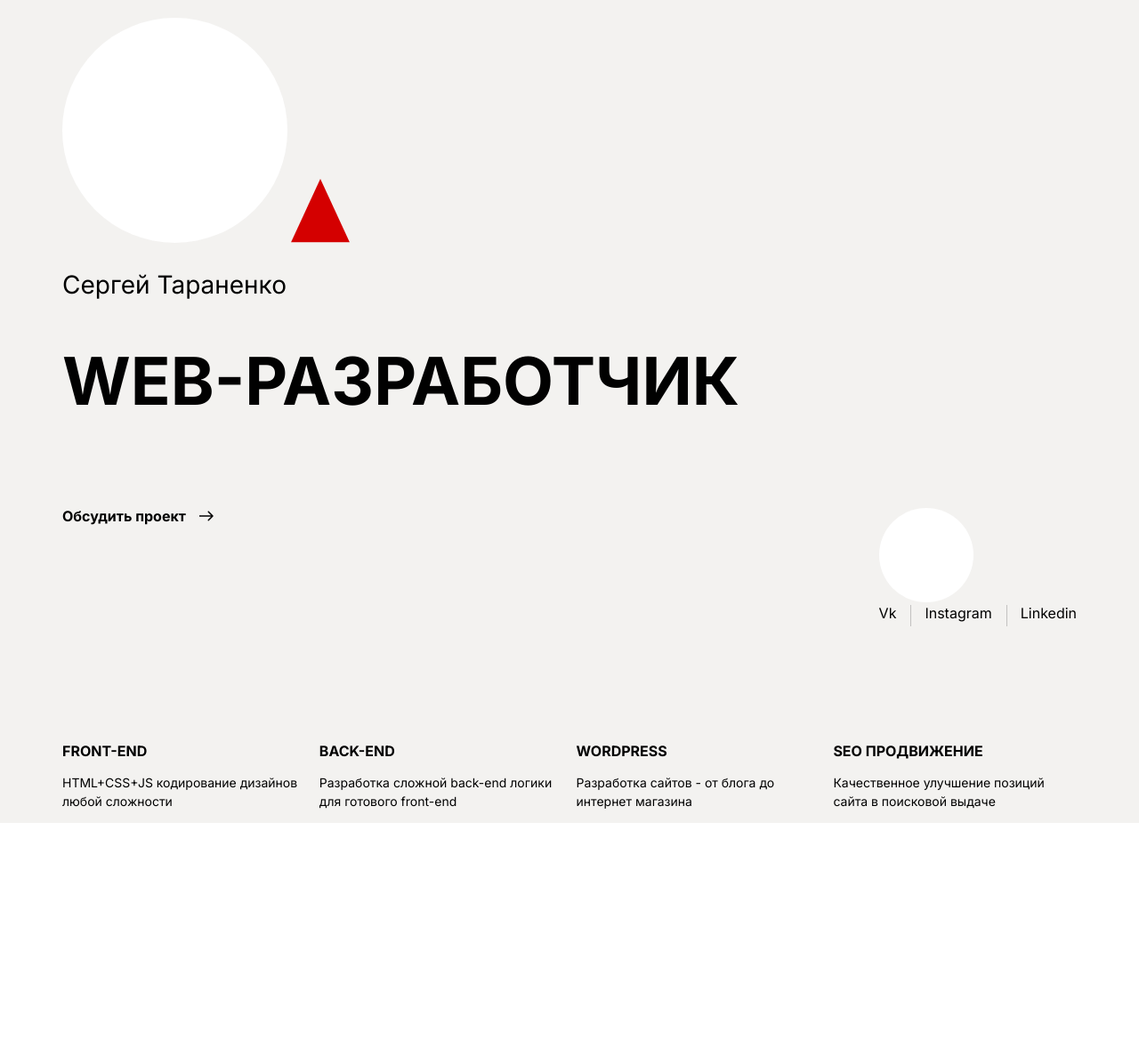
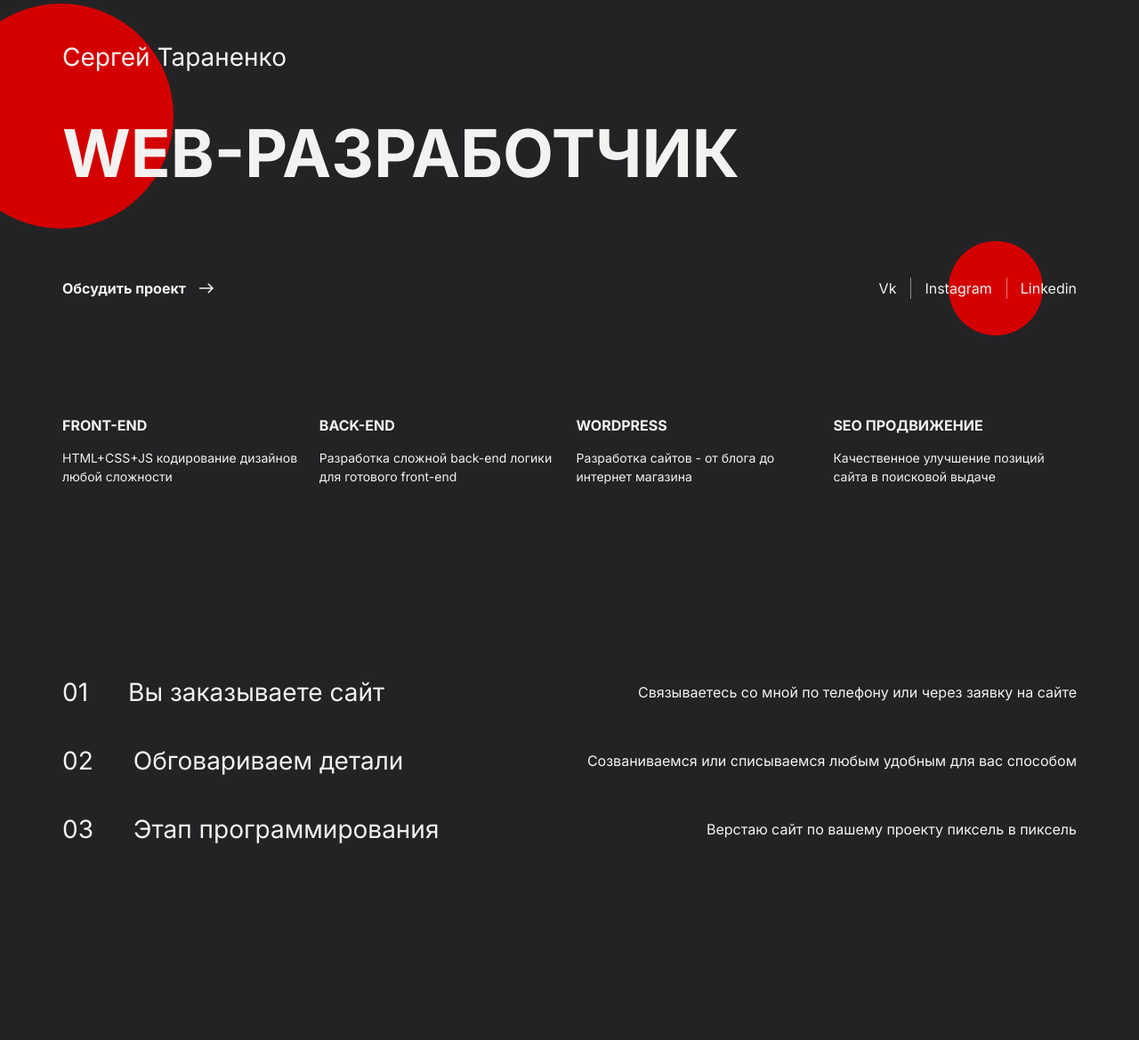
Before and after one commit to Stranger-S/Portfolio, a plain HTML site: page index.html in a window 1280 px wide. Shown: the part 529-1698 px from the top of the page at 89% size. Before the commit the page ends 1454 px from the top, so only its background shows below. Drawn offline with Linux system fonts and the light colour scheme.

Commit message:
svg position, html

```diff
--- a/css/style.css
+++ b/css/style.css
@@ -46,8 +46,17 @@ body {
     padding-left: 15px;
     padding-right: 15px;
 }
+.main {
+    position: relative;
+}
 .name {
     font-size: 28px;
+    position: relative;
+    z-index: 3;
+}
+.main .title-h1 {
+    position: relative;
+    z-index: 4;
 }
 .title-h1 {
     font-size: 74px;
@@ -100,7 +109,7 @@ header {
     width: 1px;
     position: absolute;
     left: 0;
-    top: calc(50%-12px);
+    top: calc(50% - 12px);
 }
 .nav-info .nav-item:first-child::before {
     display: none;
@@ -110,6 +119,9 @@ header {
     justify-content: space-between;
     margin-top: 100px;
     padding-bottom: 60px;
+}
+.social-item:last-child {
+    position: relative;
 }
 .social-item .nav-link {
     font-size: 16px;
@@ -141,11 +153,43 @@ header {
 .skill-item {
     flex: 0 0 24%;
 }
+.section-steps {
+    padding-top: 180px;
+    padding-bottom: 198px;
+}
+.steps-item {
+    display: flex;
+    justify-content: space-between;
+    align-items: center;
+    line-height: 150%;
+}
+.steps-title {
+    font-size: 28px;
+}
+.steps-title span {
+    margin-right: 45px;
+}
+.steps-description {
+    font-size: 16px;
+}
+.triangle {
+    position: absolute;
+    left: -151px;
+    top: 0;
+    z-index: 2;
+}
 .circle-main {
     width: 253px;
     height: 253px;
+    position: absolute;
+    left: -128px;
+    top: calc(50% - 128px);
+    z-index: 1;
 }
 .circle-nav {
     width: 106px;
     height: 106px;
+    position: absolute;
+    right: 38px;
+    top: calc(50% - 53px);
 }
--- a/index.html
+++ b/index.html
@@ -11,7 +11,7 @@
     <link rel="stylesheet" href="css/style.css">
 </head>
 <body>
-    <div class="light">
+    <div class="dark">
         <div class="wrapper">
             <header>
                 <nav>
@@ -30,13 +30,13 @@
             </header>
             <img class="photo" src="img/image.png" alt="photo">
             <main>
+                <div class="main">
                     <svg class="circle circle-main" viewBox="0 0 253 253" xmlns="http://www.w3.org/2000/svg">
                         <circle cx="126.5" cy="126.5" r="126.5"/>
                     </svg>
                     <svg class="triangle" width="66" height="72" viewBox="0 0 66 72" xmlns="http://www.w3.org/2000/svg">
                         <path d="M33 0L65.909 71.25H0.0910339L33 0Z"/>
                     </svg>
-                <div>
                     <p class="name">Сергей Тараненко</p>
                     <h1 class="title-h1">web-разработчик</h1>
                 </div>
@@ -74,6 +74,23 @@
                     </div>
                 </div>
             </main>
+            <section></section>
+            <section class="section-steps">
+                <div class="steps">
+                    <div class="steps-item">
+                        <p class="steps-title"><span>01</span>Вы заказываете сайт</p>
+                        <p class="steps-description">Связываетесь со мной по телефону или через заявку на сайте</p>
+                    </div>
+                    <div class="steps-item">
+                        <p class="steps-title"><span>02</span>Обговариваем детали</p>
+                        <p class="steps-description">Созваниваемся или списываемся любым удобным для вас способом</p>
+                    </div>
+                    <div class="steps-item">
+                        <p class="steps-title"><span>03</span>Этап программирования</p>
+                        <p class="steps-description">Верстаю сайт по вашему проекту пиксель в пиксель</p>
+                    </div>
+                </div>
+            </section>
             <footer></footer>
         </div>
     </div>
```
Lines whose indentation alone changed are shown as unchanged.
